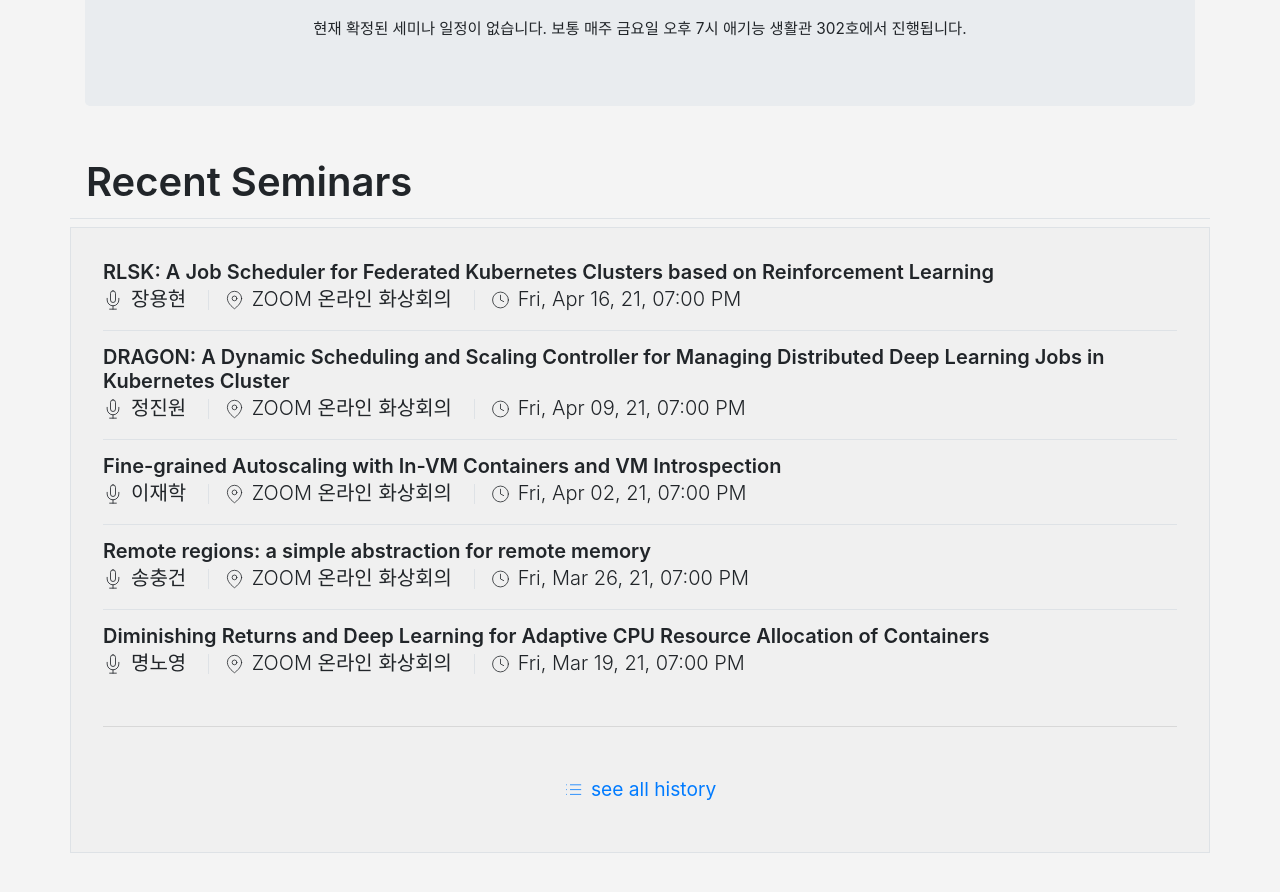
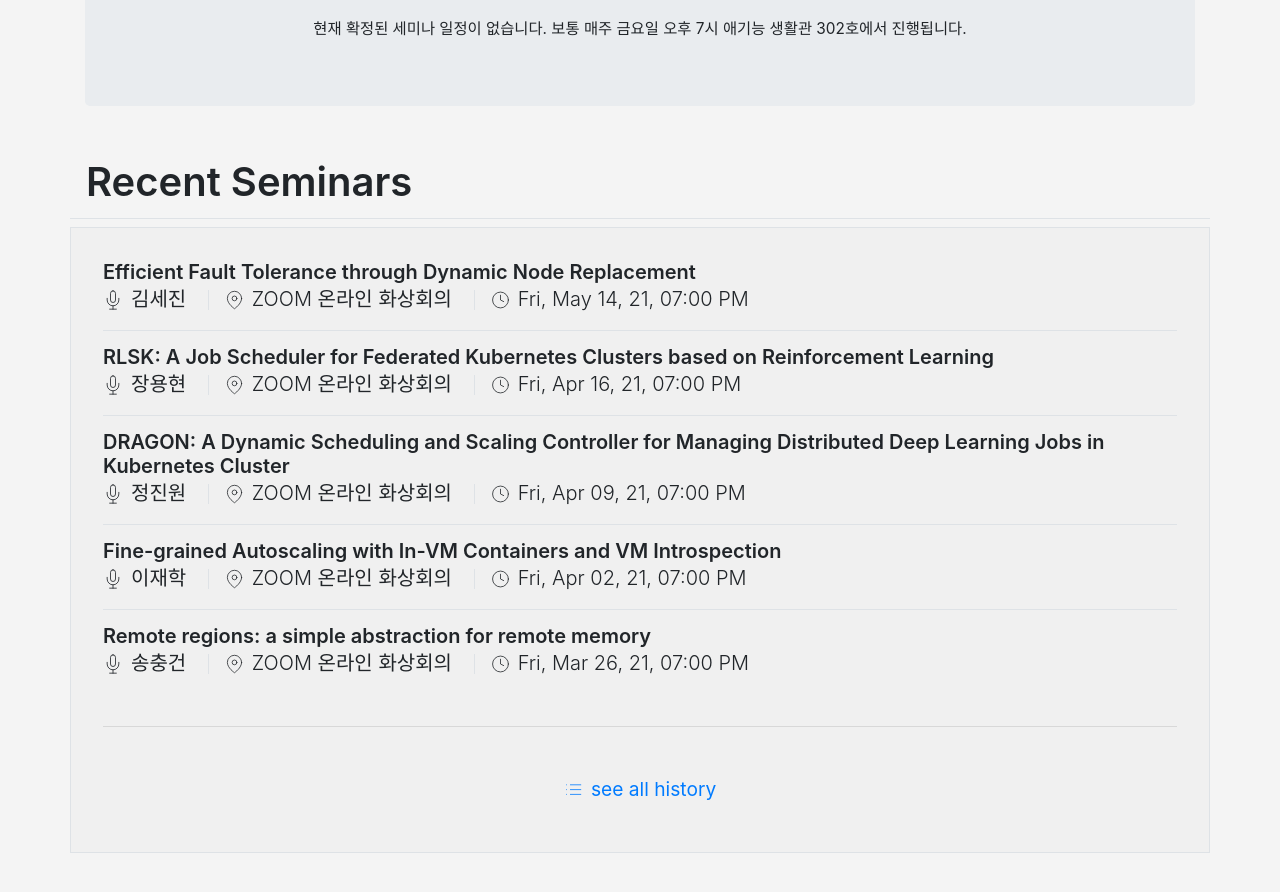
Before and after one commit to KU-Cloud/ku-cloud.github.io, a Jekyll site: the page built from seminar.html, in a window 1280 px wide and 900 px high, scrolled down 355 px. Shown: the top 892 px of the window. Built offline with Jekyll 4.4.1, drawn with Linux system fonts in a browser that asks for light colours.

Commit message:
update seminars

```diff
--- a/_data/seminars.yaml
+++ b/_data/seminars.yaml
@@ -695,3 +695,7 @@
   date: 2021-04-16T19:00:00.000+0900
   speacker: 장용현
   location: ZOOM 온라인 화상회의
+- title: 'Efficient Fault Tolerance through Dynamic Node Replacement'
+  date: 2021-05-14T19:00:00.000+0900
+  speacker: 김세진
+  location: ZOOM 온라인 화상회의
```
